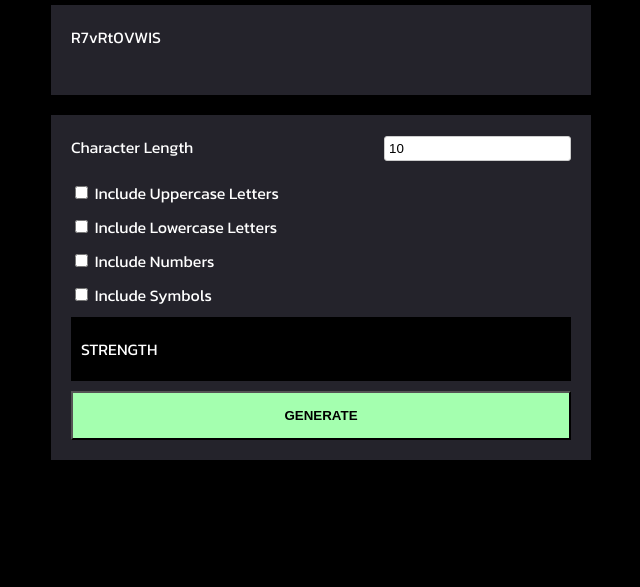
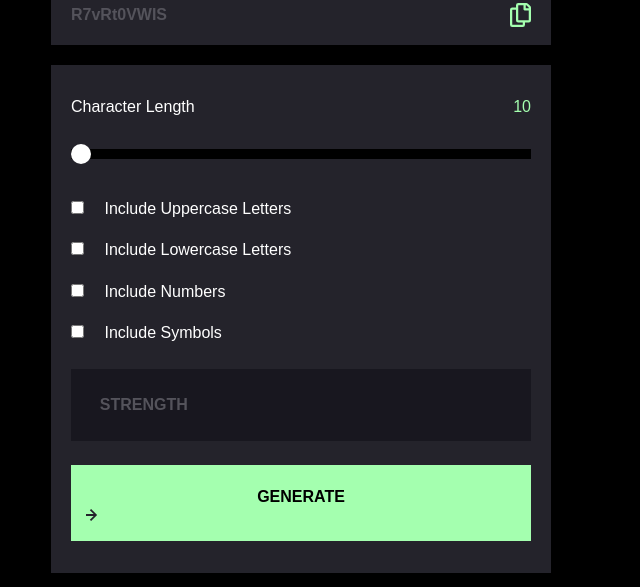
Before and after one commit to dandamudi2/PasswordGenerator, a plain HTML site: page index.html in a window 1280 px wide. Shown: the part 213-800 px from the top of the page, without its empty margins (339-979 px from the left). Drawn offline with Linux system fonts and the light colour scheme.

Commit message:
finalChanges

```diff
--- a/app.css
+++ b/app.css
@@ -1,7 +1,6 @@
-
 body{
 
-     background-color: #000000;
+    background-color: #000000;
     display:flex;
     justify-content: center;
     align-items: center;
@@ -15,8 +14,8 @@ body{
 .container{
 
      width:500px;
-     height:auto;
-     min-height: 500px;
+     height:500px;
+
 
 }
 
@@ -24,22 +23,30 @@ body{
     text-align: center;
 }
 
-
+.box{
+    padding:30px 20px;
+    background-color:#24232b;
+}
 
 .pwdClipBoard{
-    width:100%;
-    background-color:#24232b;
     height:50px;
-    padding:20px;
-    line-height: 1.5;
-    margin-top:15px;
+    display: flex;
+    flex-direction:row;
+    justify-content: space-between;
+    align-items: center;
+    font-weight: bold;
+
+}
+
+.pwdClipBoard label{
+    color:#54535b
 }
 
 .pwdConfig{
-   width: 500px;
-    background-color:#24232b;
+
+   background-color:#24232b;
    margin-top:20px;
-   padding:20px;
+
 }
 
 .pwdLength{
@@ -52,15 +59,46 @@ body{
 
 }
 
+
+#lblLength{
+
+    color:#a4ffaf;
+}
+
+
+.slider{
+    position: relative;
+    margin:30px 0 20px 0;
+
+}
+
+.sliderbar{
+    height: 10px;
+    background-color:#000000;
+
+}
+
+.circle{
+    width:20px;
+    height: 20px;
+    border-radius: 50%;
+    background-color: #ffffff;
+    position: absolute;
+    top:-5px;
+}
+
 .btn-Generate{
+
     display: block;
+    text-align: center;
     background-color:#a4ffaf;
-    width:100%;
     color:#000000;
-    text-align: center;
-    padding:15px;
+    width: 100%;
+    padding:20px 15px;
     text-transform: uppercase;
     font-weight: bold;
+    margin-bottom: 1.2px;
+    border: 0;
 }
 
 input[type='text'] {
@@ -70,18 +108,76 @@ input[type='text'] {
 
 }
 
+.checkBoxList{
+    display: flex;
+    flex-direction: column;
+    align-items: space-evenly;
+}
+
 .chkBoxItem{
 
-    margin-top:10px;
+    margin-top:1.1rem;
 
 }
 
+input[type='checkbox'] {
+    margin-right: 1rem;
+}
+
 .ShowPwdStrength{
+
+    margin:1.5rem 0;
+    padding:1.5rem 1.8rem;
+    background-color: #18171f;
+    text-transform: uppercase;
     display: flex;
+    flex-direction: row;
     justify-content: space-between;
-    align-items: flex-start;
-    padding:20px 2px 20px 10px;
-    margin:10px 0 10px 0;
-    background-color: #000000;
-    text-transform: uppercase;
+    vertical-align: center;
 }
+
+.ShowPwdStrength p{
+    color:#54535b;
+    font-weight: bold;
+}
+
+
+
+
+.ShowPwdStrength  span{
+
+    width: 10px;
+    height: 50px;
+    background-color: #ffffff;
+}
+
+.strengthAnimation{
+    width:100px;
+    height:50px;
+    background-color: red;
+
+}
+.strengthAnimation span{
+
+    background-color: #ffffff;
+    padding: 10px;
+    height: 50px;
+    display: inline-block;
+    border-radius: 6px;
+}
+
+.str{
+    background-color: red;
+}
+
+
+@media   (max-width:600px){
+
+    .container{
+
+
+    width:90%;
+
+}
+
+}
--- a/generate.js
+++ b/generate.js
@@ -1,26 +1,62 @@
-const btnGenerate = document.getElementById('btnGenerate');
+const btnGenerate = document.getElementById("btnGenerate");
 
-btnGenerate.addEventListener('click', function (e) {
+btnGenerate.addEventListener("click", function (e) {
+  e.preventDefault();
+  GeneratePwd();
+});
 
-    e.preventDefault();
-    GeneratePwd();
+function GeneratePwd() {
+  const pwdLength = document.getElementById("lblLength").innerHTML;
+  let isChecked = false;
 
+  let characters = "";
 
-})
+  if (document.getElementById("chkUpperCase").checked) {
+    isChecked = true;
+    characters = "ABCDEFGHIJKLMNOPQRSTUVWXYZ";
+  }
 
-function GeneratePwd(){
-    const pwdLength = document.getElementById('txtPwdLength').value;
-    const characters = 'ABCDEFGHIJKLMNOPQRSTUVWXYZabcdefghijklmnopqrstuvwxyz0123456789';
-    var pwd ='';
-    if(parseInt(pwdLength)>=100)
-    {
-        alert('Password length exceeding!');
-        return;
-    }
-    for(var i=0;i< parseInt(pwdLength);i++)
-    {
-        pwd += characters.charAt(Math.random() * characters.length);
-    }
+  if (document.getElementById("chkLowerCase").checked) {
+    isChecked = true;
 
-    document.getElementById('lblPassword').innerHTML = pwd;
+    characters += "abcdefghijklmnopqrstuvwxyz";
+  }
+
+  if (document.getElementById("chkNumbers").checked) {
+    isChecked = true;
+    characters += "0123456789";
+  }
+
+  if (document.getElementById("chkSymbols").checked) {
+    isChecked = true;
+    characters += "&$@=*";
+  }
+
+  if (isChecked === false) {
+    characters =
+      "ABCDEFGHIJKLMNOPQRSTUVWXYZabcdefghijklmnopqrstuvwxyz0123456789";
+  }
+
+  var pwd = "";
+  if (parseInt(pwdLength) >= 100) {
+    alert("Password length exceeding!");
+    return;
+  }
+  document.getElementById("chkUpperCase").checked;
+  for (var i = 0; i < parseInt(pwdLength); i++) {
+    //if (document.getElementById("chkUpperCase").checked)
+
+    pwd += characters.charAt(Math.random() * characters.length);
+  }
+
+  document.getElementById("lblPassword").innerHTML = pwd;
 }
+
+document.getElementById("imgCopyToClipBoard").addEventListener("click", () => {
+  var lblClipBoard = document.getElementById("pwdCopiedToClipBoard");
+  lblClipBoard.innerHTML = "PasswordCopied To ClipBoard!";
+
+  setTimeout(() => {
+    lblClipBoard.innerHTML = "";
+  }, 2000);
+});
--- a/index.html
+++ b/index.html
@@ -10,27 +10,39 @@
       sizes="32x32"
       href="./assets/images/favicon-32x32.png"
     />
+    <link rel="stylesheet" type="text/css" href="./reset.css" />
 
     <link rel="stylesheet" type="text/css" href="./app.css" />
-    <link rel="preconnect" href="https://fonts.googleapis.com" />
-    <link rel="preconnect" href="https://fonts.gstatic.com" crossorigin />
-    <link
-      href="https://fonts.googleapis.com/css2?family=Kanit:wght@300;400&display=swap"
-      rel="stylesheet"
-    />
 
     <title>Frontend Mentor | Password generator app</title>
   </head>
   <body onload="GeneratePwd()">
     <form>
       <main>
+        <div>
+          <h1>
+            <label id="pwdCopiedToClipBoard"></label>
+          </h1>
+        </div>
         <div class="container">
           <h1>Password Generator</h1>
-          <div class="pwdClipBoard"><label id="lblPassword"></label></div>
-          <div class="pwdConfig">
+          <div class="box pwdClipBoard">
+            <span><label id="lblPassword"></label></span>
+            <span id="imgCopyToClipBoard"
+              ><img
+                src="assets/images/icon-copy.svg"
+                id="imgCopyToClipBoard"
+                alt=""
+            /></span>
+          </div>
+          <div class="box pwdConfig">
             <div class="pwdLength">
               <span>Character Length </span>
-              <span><input type="text" value="10" id="txtPwdLength" /></span>
+              <span><label id="lblLength">10</label></span>
+            </div>
+            <div class="slider">
+              <div class="circle"></div>
+              <div class="sliderbar"></div>
             </div>
             <div class="checkBoxList">
               <div class="chkBoxItem">
@@ -39,30 +51,30 @@
               </div>
               <div class="chkBoxItem">
                 <input type="checkbox" id="chkLowerCase" name="chkLowerCase" />
-                <label for="chkUpperCase"> Include Lowercase Letters</label>
+                <label for="chkLowerCase"> Include Lowercase Letters</label>
               </div>
               <div class="chkBoxItem">
-                <input type="checkbox" id="chkLowerCase" name="chkLowerCase" />
-                <label for="chkUpperCase"> Include Numbers</label>
+                <input type="checkbox" id="chkNumbers" name="chkNumbers" />
+                <label for="chkNumbers"> Include Numbers</label>
               </div>
               <div class="chkBoxItem">
-                <input type="checkbox" id="chkLowerCase" name="chkLowerCase" />
-                <label for="chkUpperCase"> Include Symbols</label>
+                <input type="checkbox" id="chkSymbols" name="chkSymbols" />
+                <label for="chkSymbols"> Include Symbols</label>
               </div>
             </div>
             <div class="ShowPwdStrength">
-              <span>Strength</span>
+              <p>Strength</p>
               <div>
-                <span class="str" id="str-1"></span>
-                <span class="str" id="str-2"></span>
-                <span class="str" id="str-3"></span>
-                <span class="str" id="str-4"></span>
-                <span class="str" id="str-5"></span>
+                <span></span>
+                <span></span>
+                <span></span>
               </div>
             </div>
-            <div>
-              <button class="btn-Generate" id="btnGenerate">Generate</button>
-            </div>
+
+            <button class="btn-Generate" id="btnGenerate">
+              Generate
+              <img src="assets/images/icon-arrow-right.svg" alt="" />
+            </button>
           </div>
         </div>
       </main>
--- a/reset.css
+++ b/reset.css
@@ -1,99 +1,52 @@
-/***
-    The new CSS reset - version 1.8.3 (last updated 21.1.2023)
-    GitHub page: https://github.com/elad2412/the-new-css-reset
-***/
-
 /*
-    Remove all the styles of the "User-Agent-Stylesheet", except for the 'display' property
-    - The "symbol *" part is to solve Firefox SVG sprite bug
+  1. Use a more-intuitive box-sizing model.
 */
- *:where(:not(html, iframe, canvas, img, svg, video, audio):not(svg *, symbol *)) {
-    all: unset;
-    display: revert;
-}
-
-/* Preferred box-sizing value */
-*,
-*::before,
-*::after {
+*, *::before, *::after {
     box-sizing: border-box;
   }
-
-/* Reapply the pointer cursor for anchor tags */
-a, button {
-    cursor: revert;
+  /*
+    2. Remove default margin
+  */
+  * {
+    margin: 0;
   }
-
-/* Remove list styles (bullets/numbers) */
-ol, ul, menu {
-    list-style: none;
+  /*
+    3. Allow percentage-based heights in the application
+  */
+  html, body {
+    height: 100%;
   }
-
-/* For images to not be able to exceed their container */
-img {
-    max-inline-size: 100%;
-    max-block-size: 100%;
+  /*
+    Typographic tweaks!
+    4. Add accessible line-height
+    5. Improve text rendering
+  */
+  body {
+    line-height: 1.5;
+    -webkit-font-smoothing: antialiased;
   }
-
-/* removes spacing between cells in tables */
-table {
-    border-collapse: collapse;
+  /*
+    6. Improve media defaults
+  */
+  img, picture, video, canvas, svg {
+    display: block;
+    max-width: 100%;
   }
-
-/* Safari - solving issue when using user-select:none on the <body> text input doesn't working */
-input, textarea {
-    -webkit-user-select: auto;
+  /*
+    7. Remove built-in form typography styles
+  */
+  input, button, textarea, select {
+    font: inherit;
   }
-
-/* revert the 'white-space' property for textarea elements on Safari */
-textarea {
-    white-space: revert;
+  /*
+    8. Avoid text overflows
+  */
+  p, h1, h2, h3, h4, h5, h6 {
+    overflow-wrap: break-word;
   }
-
-/* minimum style to allow to style meter element */
-meter {
-    -webkit-appearance: revert;
-    appearance: revert;
+  /*
+    9. Create a root stacking context
+  */
+  #root, #__next {
+    isolation: isolate;
   }
-
-/* preformatted text - use only for this feature */
-pre {
-    all: revert;
-}
-
-/* reset default text opacity of input placeholder */
-::placeholder {
-    color: unset;
-}
-
-/* remove default dot (•) sign */
-::marker {
-    content: initial;
-}
-
-/* fix the feature of 'hidden' attribute.
-   display:revert; revert to element instead of attribute */
-:where([hidden]) {
-    display: none;
-}
-
-/* revert for bug in Chromium browsers
-   - fix for the content editable attribute will work properly.
-   - webkit-user-select: auto; added for Safari in case of using user-select:none on wrapper element*/
-:where([contenteditable]:not([contenteditable="false"])) {
-    -moz-user-modify: read-write;
-    -webkit-user-modify: read-write;
-    overflow-wrap: break-word;
-    -webkit-line-break: after-white-space;
-    -webkit-user-select: auto;
-}
-
-/* apply back the draggable feature - exist only in Chromium and Safari */
-:where([draggable="true"]) {
-    -webkit-user-drag: element;
-}
-
-/* Revert Modal native behavior */
-:where(dialog:modal) {
-    all: revert;
-}
```
Also changed, not shown: test.htm (+2 -6 lines). Lines whose indentation alone changed are shown as unchanged.
